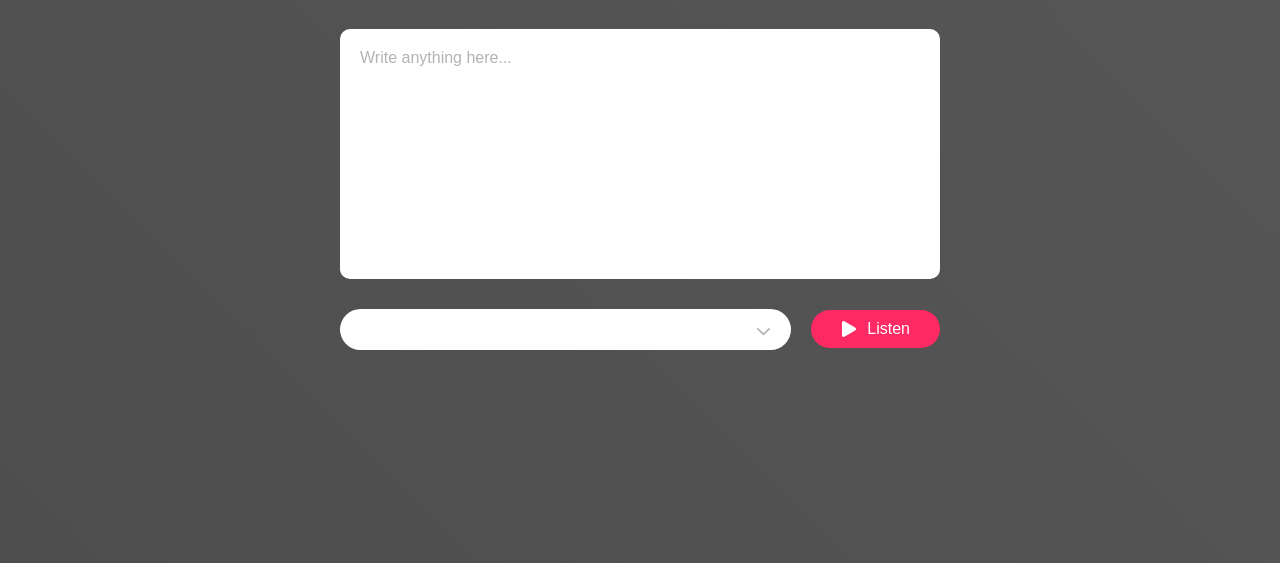
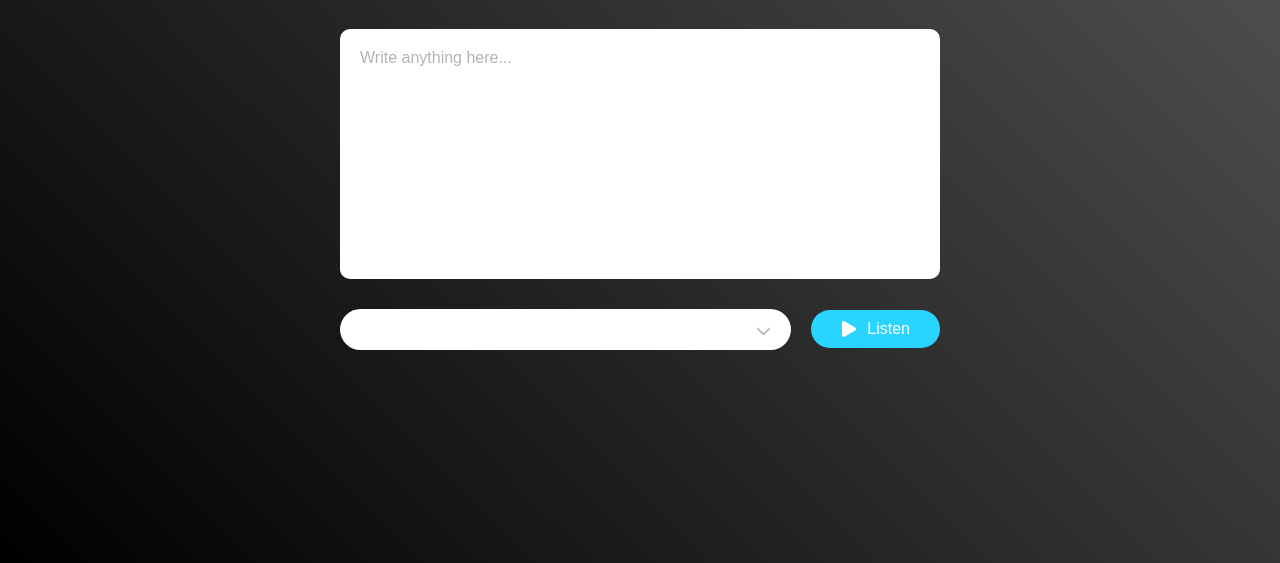
Before and after one commit to sajil86/Text-To-Speech-Generator, a plain HTML site: page index.html in a window 1280 px wide. Shown: the part 237-800 px from the top of the page. Drawn offline with Linux system fonts and the light colour scheme.

Commit message:
Final Commit

```diff
--- a/index.html
+++ b/index.html
@@ -3,12 +3,13 @@
 <head>
     <meta charset="UTF-8">
     <meta name="viewport" content="width=device-width, initial-scale=1.0">
-    <title>Document</title>
+    <title>Text To Speech Converter</title>
      <link rel="stylesheet" href="style.css">
 </head>
 <body>
     <div class="hero">
         <h1>Text To Speech <span>Converter</span></h1>
+
         <textarea placeholder="Write anything here..."></textarea>
         <div class="row">
             <select></select>
--- a/style.css
+++ b/style.css
@@ -7,7 +7,7 @@
 .hero{
     width: 100%;
     min-height: 100vh;
-    background: linear-gradient(45deg, rgb(78, 78, 78), #575757);
+    background: linear-gradient(45deg, rgb(0, 0, 0), #575757);
     display: flex;
     align-items: center;
     justify-content: center;
@@ -23,6 +23,7 @@
 .hero h1 span{
     color: #29d4ff;
 }
+
 textarea{
     width: 600px;
     height: 250px;
@@ -46,7 +47,7 @@ textarea::placeholder{
     gap: 20px;
 }
 button{
-    background: #ff2963;
+    background: #29d4ff;
     color: #fff;
     font-size: 16px;
     padding: 10px 30px;
@@ -61,6 +62,7 @@ button img{
     width: 16px;
     margin-right: 10px;
 }
+
 select{
     flex: 1;
     color:#000000 ;
```
